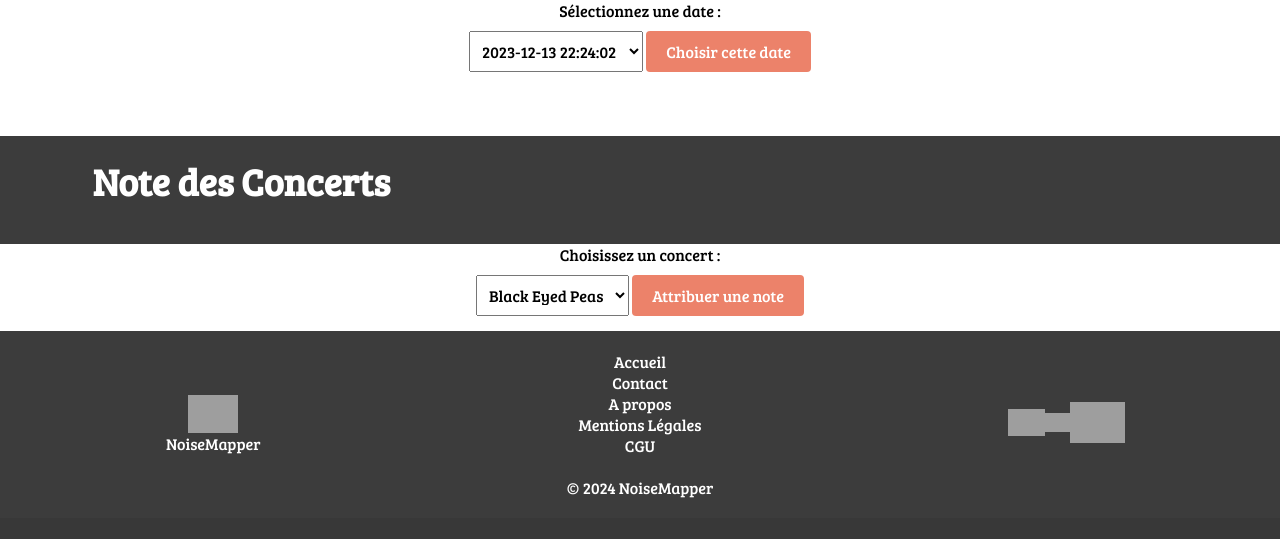
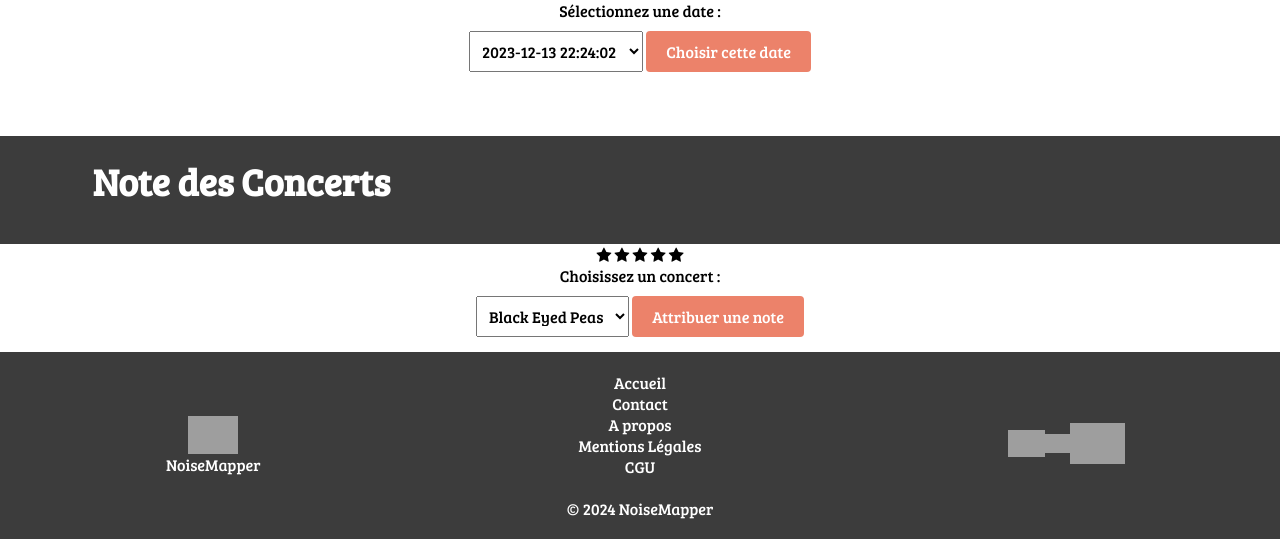
Before and after one commit to Ficelo/Noisemapper, a PHP site: page / in a window 1280 px wide. Shown: the part 957-1496 px from the top of the page. Before the commit the page ends 1455 px from the top, so only its background shows below. Run offline with PHP 8.4, Linux system fonts and the light colour scheme; data comes from the database, SQL or seed files in the repository; grey boxes are pictures that could not be loaded.

Commit message:
début ajout étoiles

```diff
--- a/index.php
+++ b/index.php
@@ -10,6 +10,7 @@
     <link rel="stylesheet" href="https://fonts.googleapis.com/css2?family=Bree+Serif&display=swap">
     <link rel="stylesheet" href="./RESSOURCES/CSS/bandeaux.css" />
     <link rel="stylesheet" href="./RESSOURCES/CSS/index.css" />
+    <link rel="stylesheet" href="https://cdnjs.cloudflare.com/ajax/libs/font-awesome/4.7.0/css/font-awesome.min.css">
 
     <script src="./RESSOURCES/JAVASCRIPT/formButton.js"></script>
 
@@ -168,6 +169,22 @@ $conn->close();
 
     <section>
     <form action="votreScriptDeTraitement.php" method="post">
+
+        <script>
+                function changeStarRating(star) {
+                    alert(star.id);
+                }
+
+        </script>
+
+        <div class="etoiles">
+            <span id="star1" class="fa fa-star" onclick="changeStarRating(this)"></span>
+            <span id="star2" class="fa fa-star" onclick="changeStarRating(this)"></span>
+            <span id="star3" class="fa fa-star" onclick="changeStarRating(this)"></span>
+            <span id="star4" class="fa fa-star" onclick="changeStarRating(this)"></span>
+            <span id="star5" class="fa fa-star" onclick="changeStarRating(this)"></span>
+        </div>
+
         <label for="selectConcert">Choisissez un concert :</label>
         <select id="selectConcert" name="selectConcert">
             <?php
```
